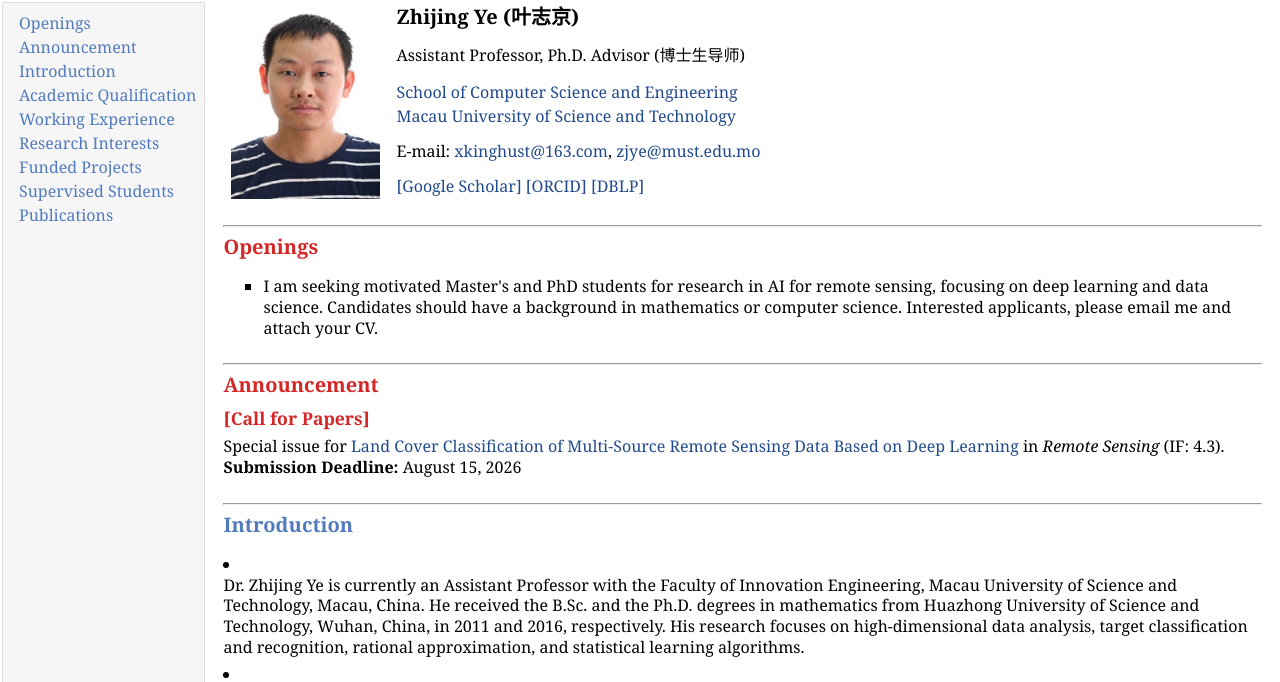
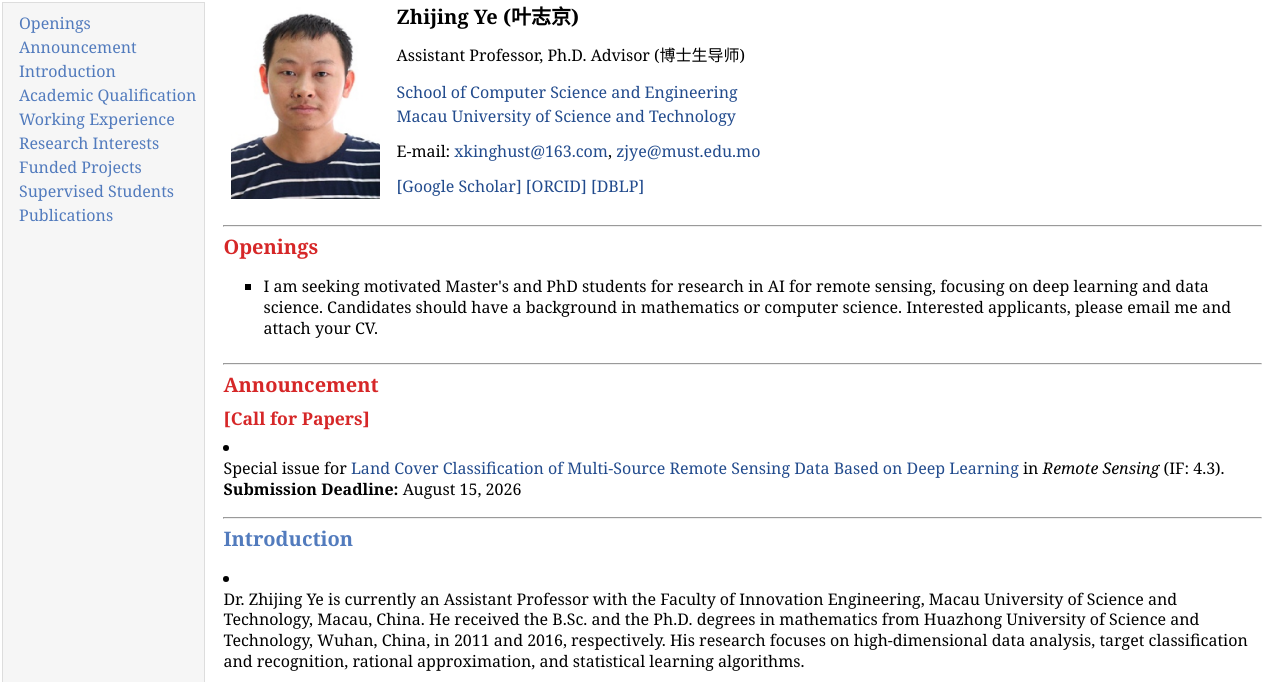
Before and after one commit to zhijing-ye/zhijing-ye.github.io, a plain HTML site: page index.html in a window 1280 px wide. Shown: the part 81-763 px from the top of the page. Drawn offline with Linux system fonts and the light colour scheme.

Commit message:
Restore index.html to original state
Restored the original content of index.html after accidental deletion.

```diff
--- a/index.html
+++ b/index.html
@@ -62,7 +62,7 @@
         <p>1 paper is submitted in <em>IEEE Journal of Selected Topics in Applied Earth Observations and Remote Sensing</em>, 2026.</p>
         -->
 
-        <h3 style="color: #d62728; font-weight: bold;">[Call for Papers]</h3> <p>Special issue for <a href="https://www.mdpi.com/journal/remotesensing/special_issues/9X46HMW47V" target="_blank">Land Cover Classification of Multi-Source Remote Sensing Data Based on Deep Learning</a> in <em>Remote Sensing</em> (IF: 4.3). <strong>Submission Deadline:</strong> August 15, 2026</p>
+        <h3 style="color: #d62728; font-weight: bold;">[Call for Papers]</h3> <li><p>Special issue for <a href="https://www.mdpi.com/journal/remotesensing/special_issues/9X46HMW47V" target="_blank">Land Cover Classification of Multi-Source Remote Sensing Data Based on Deep Learning</a> in <em>Remote Sensing</em> (IF: 4.3). <strong>Submission Deadline:</strong> August 15, 2026</p></li>
     </div>
 
     <div>
```
